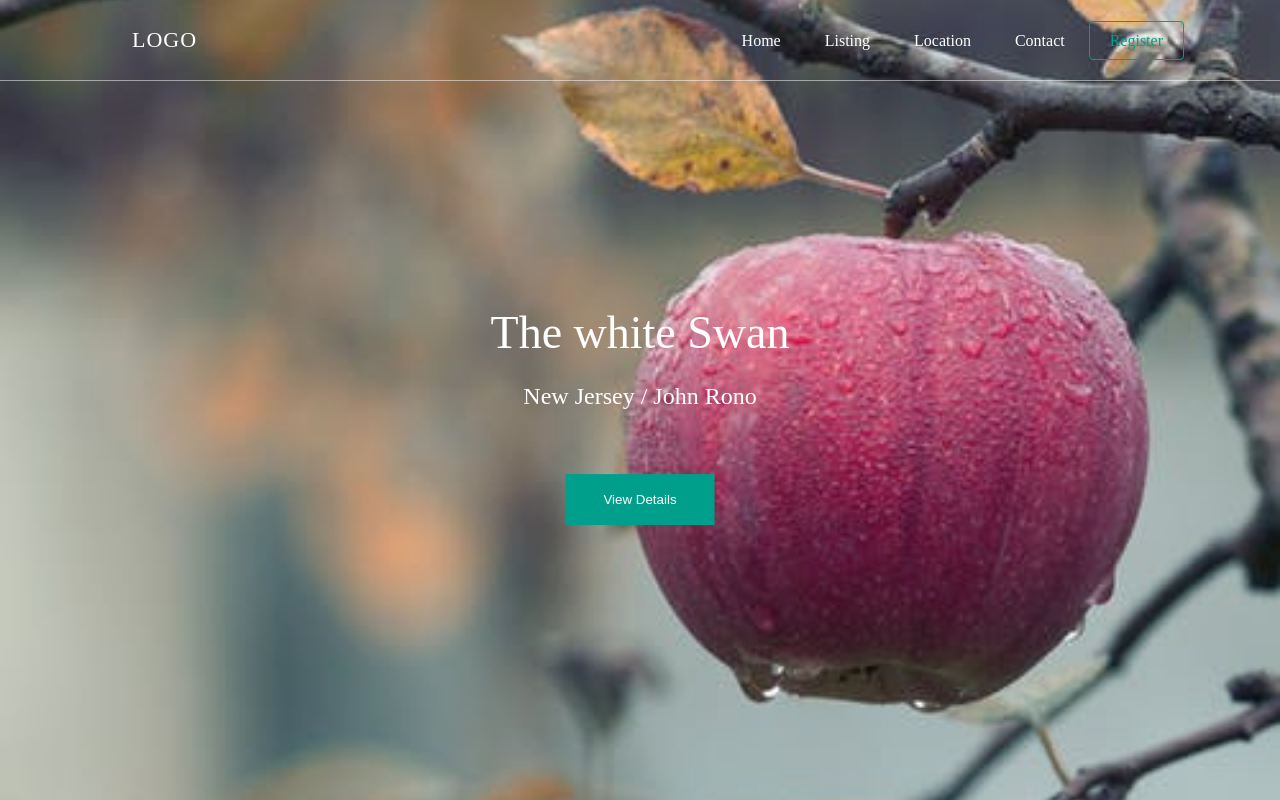
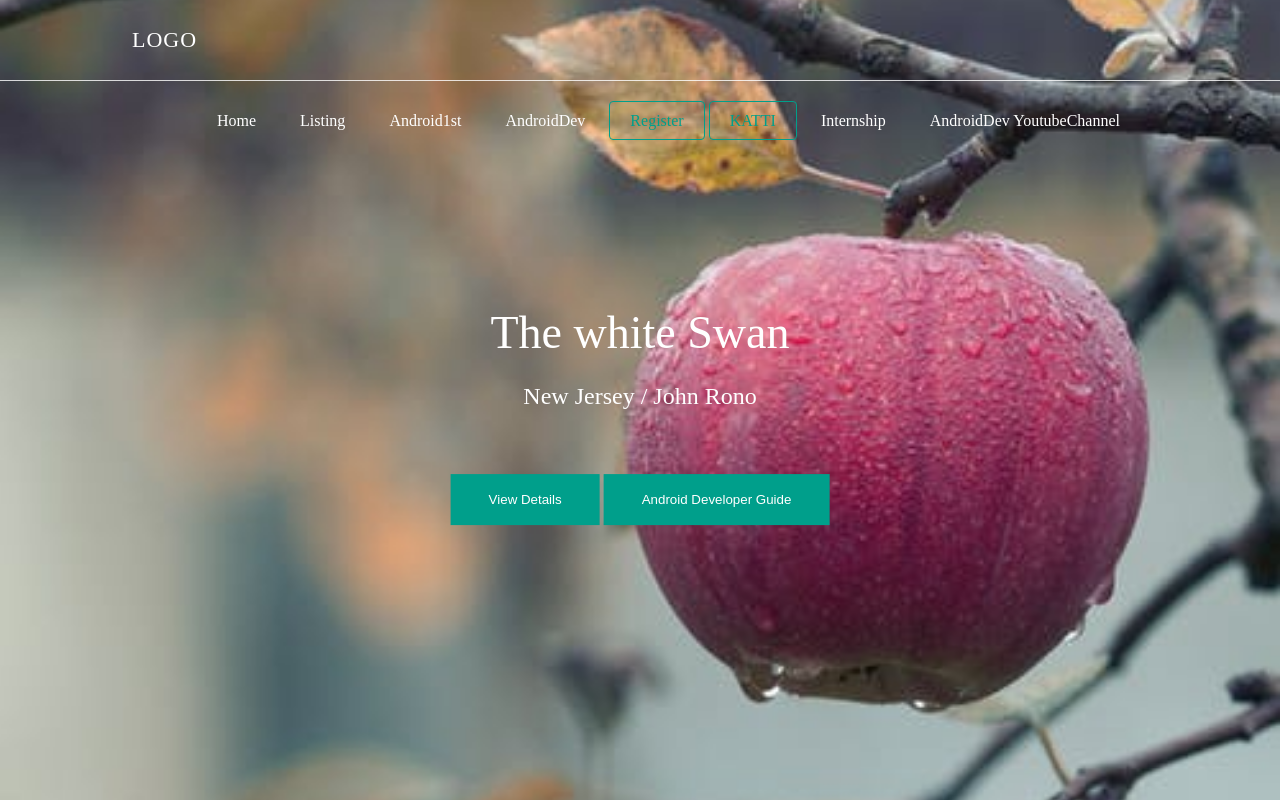
Before and after one commit to R254/bizz, a plain HTML site: page index.html in a window 1280 px wide. Drawn offline with Linux system fonts and the light colour scheme.

Commit message:
Added hyperlinks

```diff
--- a/css/custom.css
+++ b/css/custom.css
@@ -23,7 +23,7 @@ body{
 	padding: 0;
 	width: 100%;
 	height: 80px;
-	border-bottom: 1px solid rgba(255,255,255,0.5);
+	border-bottom: 1px solid rgba(255,255,255,0.8);
 }
 .logo{
 	letter-spacing: 1px;
@@ -58,6 +58,12 @@ border:1px solid #009f8b;
 padding: 10px 20px;
 border-radius: 4px;
 }
+ul li:nth-child(6) a{
+color: #009f8b;
+border:1px solid #009f8b;
+padding: 10px 20px;
+border-radius: 4px;
+}
 
 .header{
 	position: absolute;
--- a/index.html
+++ b/index.html
@@ -14,9 +14,14 @@
 			<ul>
 				<li><a href="#">home</a></li>
 				<li><a href="#">listing</a></li>
-				<li><a href="#">location</a></li>
-				<li><a href="#">contact</a></li>
+				<li><a href="https://codelabs.developers.google.com/codelabs/build-your-first-android-app/" target="_blank">Android1st</a></li>
+				<li><a href="https://codelabs.developers.google.com/android-training/" target="_blank">AndroidDev</a></li>
 				<li><a href="#">register</a></li>
+				<li><a href="http://katti.co.ke/index.php/katti-institutions/registered-institutions" target="_blank">KATTI</a></li>
+				<li><a href="https://www.corporatestaffing.co.ke/job/internship-in-nairobi" target="_blank">internship</a></li>
+				<li><a href="https://www.youtube.com/user/androiddevelopers" target="_blank">AndroidDev youtubeChannel</a></li>
+				<li><a href="-https://www.youtube.com/watch?v=_CBYbEGvxYY" target="_blank"></a></li><!--https://www.youtube.com/watch?v=_CBYbEGvxYY-->
+
 			</ul>
 		</div>
 	</div>
@@ -25,7 +30,8 @@
 		<p>
 			New Jersey / John Rono
 		</p>
-		<button type="button">View Details</button>
+		<a href="https://www.github.com/R254" target="_blank"><button type="button">View Details</button></a>
+		<a href="https://developer.android.com/guide/" target="_blank"><button type="button">Android Developer Guide</button></a>
 	</div>
 </div>
 </body>
```
Also changed, not shown: 1 other file.
